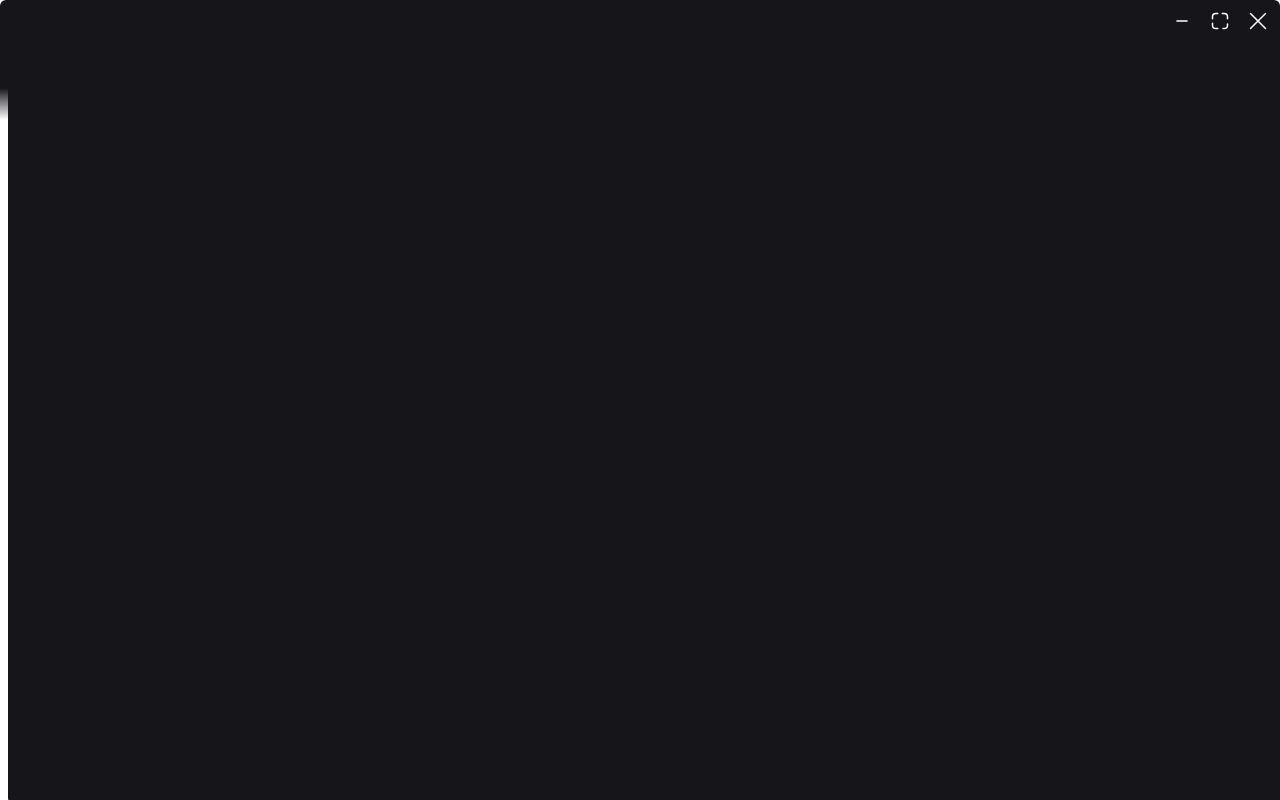
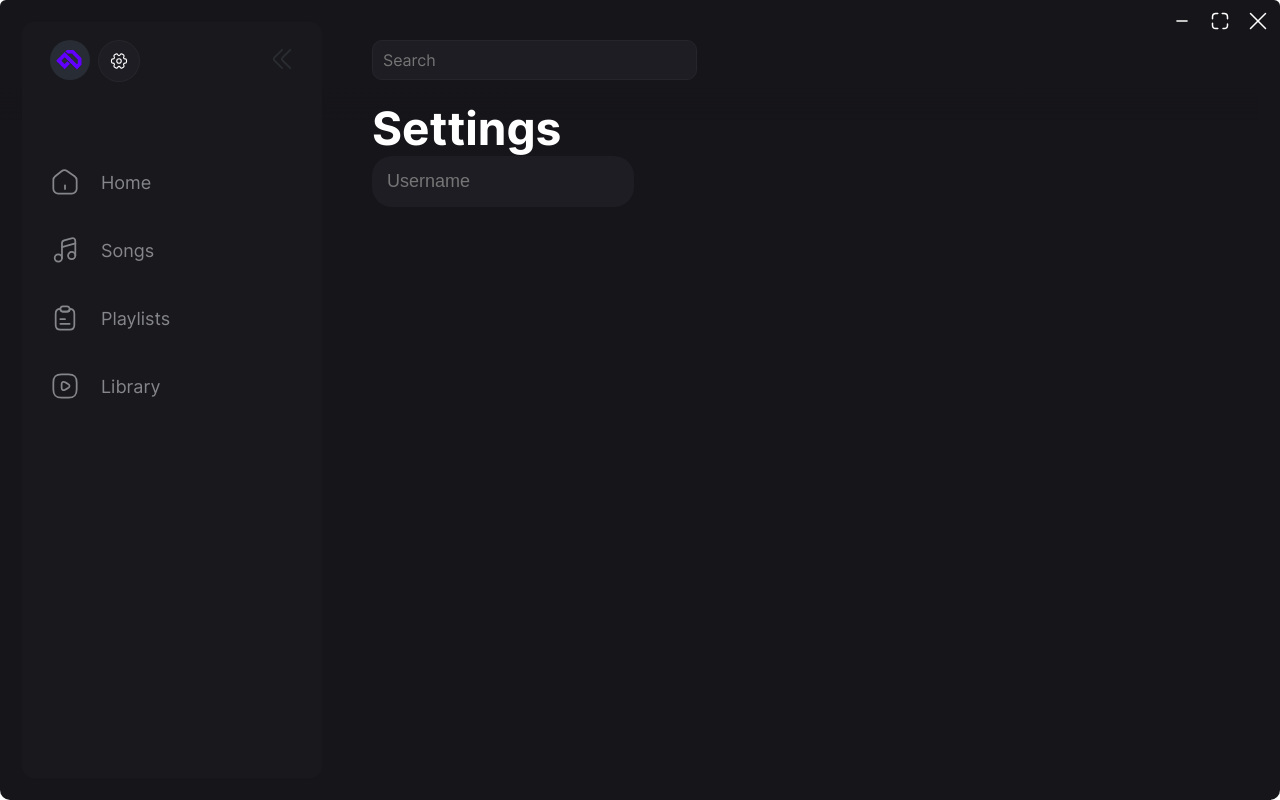
Before and after one commit to vleerapp/Vleer, a Nuxt app: page /settings in a window 1280 px wide. Before the commit this address had no page. Built offline with nearby package versions, Linux system fonts and the light colour scheme.

Commit message:
added settings page

```diff
--- a/components/sidebar.vue
+++ b/components/sidebar.vue
@@ -2,9 +2,9 @@
   <div class="sidebar" id="sidebar">
     <div class="minibar">
       <img src="~/assets/pandadev.png" alt="userimg" class="user-img" />
-      <div class="settings">
+      <nuxt-link class="settings" to="/settings">
         <img src="/svg/linear/setting-2.svg" width="18" height="18" />
-      </div>
+      </nuxt-link>
     </div>
     <div id="sidenav_tabs">
       <div class="tab">
--- /dev/null
+++ b/css/settings.css
@@ -0,0 +1,9 @@
+.userName {
+  background-color: #1e1d23;
+  border: none;
+  padding: 15px;
+  border-radius: 20px;
+  font-size: 18px;
+  outline: none;
+  color: var(--tx);
+}
--- /dev/null
+++ b/pages/settings.vue
@@ -0,0 +1,11 @@
+<template>
+  <NuxtLayout name="page">
+    <h1 class="page-title">Settings</h1>
+    <input type="text" class="userName" placeholder="Username" />
+  </NuxtLayout>
+</template>
+
+<style>
+@import '../css/style.css';
+@import '../css/settings.css';
+</style>
```
